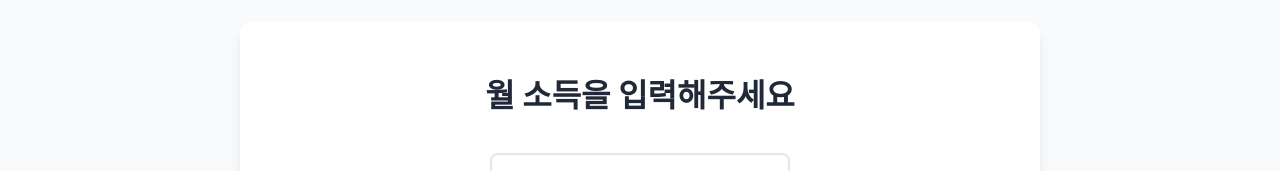
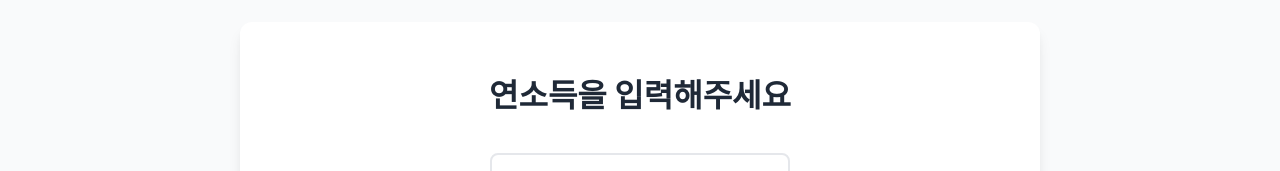
Before and after one commit to kim01033226699-lgtm/goodrich-info-a, a React (Vite) app: page /goodrich-info-a/settlement-education in a window 1280 px wide. Shown: the part 421-592 px from the top of the page. Built offline with nearby package versions, Linux system fonts and the light colour scheme.

Commit message:
Update UserPage.jsx
월소득을 연소득으로 수정

```diff
--- a/src/pages/UserPage.jsx
+++ b/src/pages/UserPage.jsx
@@ -127,7 +127,7 @@ function UserPage({ config }) {
           {/* Step 1: Income Input */}
           {step === 1 && (
             <div className="step-card fade-in">
-              <h2 className="step-title">월 소득을 입력해주세요</h2>
+              <h2 className="step-title">연소득을 입력해주세요</h2>
               <form onSubmit={handleIncomeSubmit} className="income-form">
                 <div className="input-group">
                   <input
```
